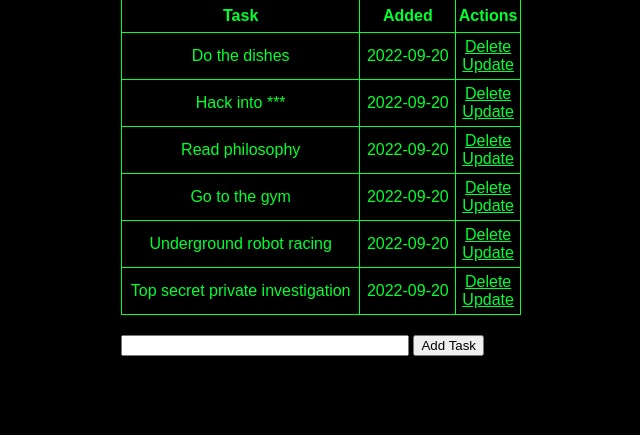
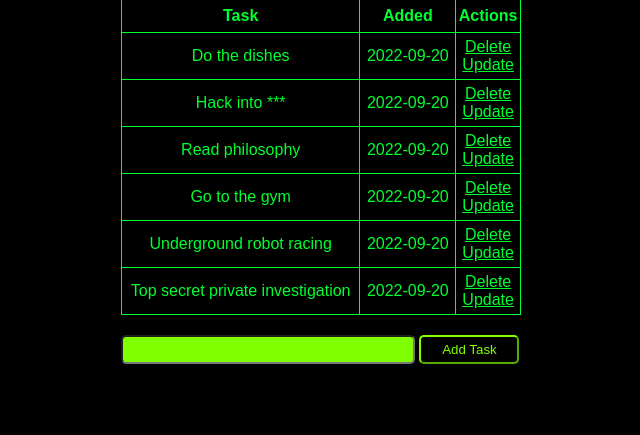
Before and after one commit to danimockzubia/simpleflaskapp, a Flask app: page / in a window 1280 px wide. Shown: the part 81-516 px from the top of the page, without its empty margins (319-959 px from the left). Run offline with Flask 2, Linux system fonts and the light colour scheme; data comes from the database, SQL or seed files in the repository; both versions use the stored data as it was after the commit; some libraries are stand-ins or nearby versions.

Commit message:
more css

```diff
--- a/static/css/main.css
+++ b/static/css/main.css
@@ -40,3 +40,25 @@ td {
 #content {
   width: 70%;
 }
+
+
+input[type=text] {
+  background-color: chartreuse;
+  color: black;
+  border-radius: 5px;
+  padding: 5px;
+}
+ input[type=submit] {
+  border-radius: 5px;
+  border-color: chartreuse;
+  padding: 5px;
+  cursor: pointer;
+  background-color: black;
+  color: chartreuse;
+  width: 25%;
+ }
+
+ input[type=submit]:hover {
+  color: black;
+  background-color: chartreuse;
+ }
--- a/templates/index.html
+++ b/templates/index.html
@@ -7,7 +7,9 @@
 {% block body %}
  <div class="content">
   <h1 style="text-align: center"><i class="fa-solid fa-skull-crossbones fa-fade"></i> Hacker Task Master <i class="fa-solid fa-skull-crossbones fa-fade"></i></h1>
-
+  {% if tasks|length < 1 %}
+  <h4 style="text-align: center"><i class="fa-solid fa-skull-crossbones"></i> There are no tasks, add one below! <i class="fa-solid fa-skull-crossbones"></i></h4>
+  {% else %}
   <table>
     <tr>
       <th>Task</th>
@@ -26,6 +28,8 @@
       </tr>
     {% endfor %}
   </table>
+  {% endif %}
+
 
   <form action="/" method="POST">
     <input type="text" name="content" id="content">
```
Also changed, not shown: test.db.
